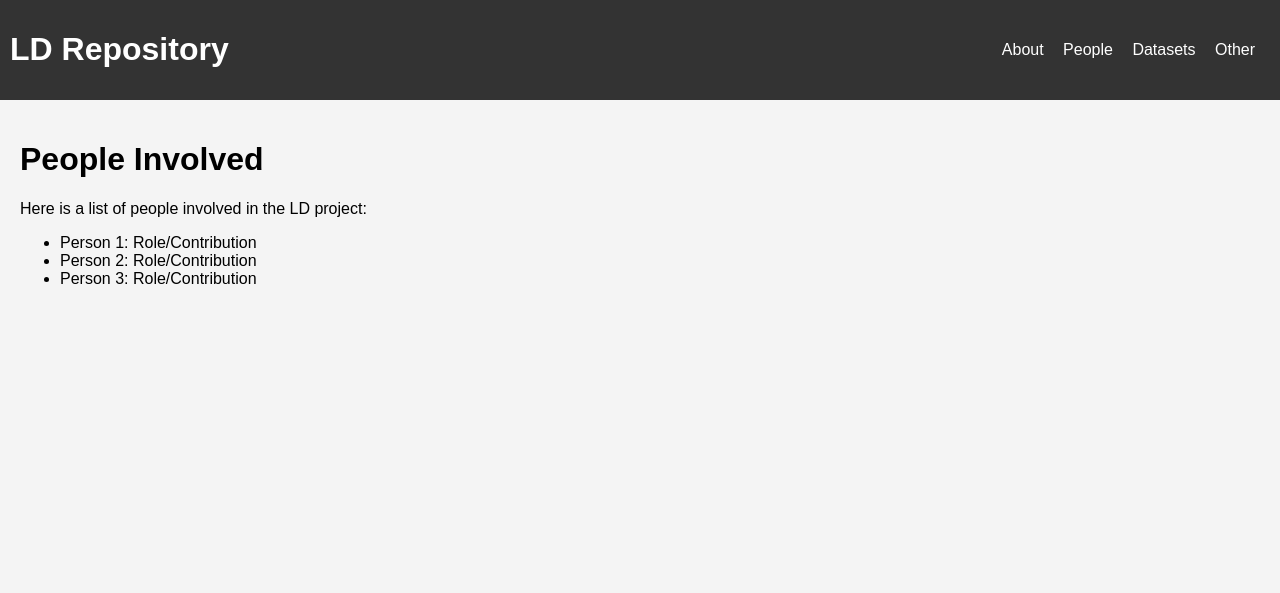
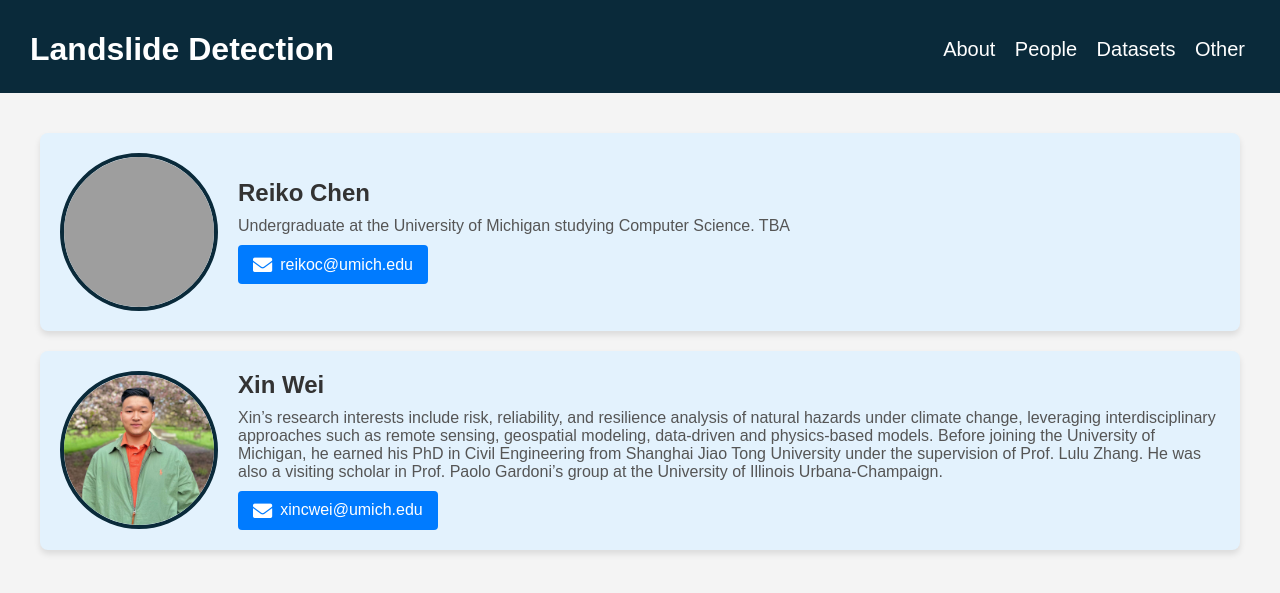
Before and after one commit to XinCalWEI/landslide-detection, a Jekyll site: the page built from people.md, in a window 1280 px wide. Shown: the top 593 px of the page. Built offline with Jekyll 4.4.1, drawn with Linux system fonts in a browser that asks for light colours; grey boxes are pictures that could not be loaded.

Commit message:
edited people page

```diff
--- a/_includes/header.html
+++ b/_includes/header.html
@@ -1,6 +1,6 @@
 <header>
     <div class="header-container">
-        <h1>LD Repository</h1>
+        <h1><a href="{{ '/' | absolute_url }}">Landslide Detection</a></h1>
         <nav>
             <ul>
                 <li><a href="{{ '/' | absolute_url }}">About</a></li>
--- a/_layouts/default.html
+++ b/_layouts/default.html
@@ -3,7 +3,7 @@
 <head>
     <meta charset="UTF-8">
     <meta name="viewport" content="width=device-width, initial-scale=1.0">
-    <title>{{ page.title }} - LD Repository</title>
+    <title>{{ page.title }} | Landslide Detection</title>
     <link rel="stylesheet" href="{{ '/css/style.css' | absolute_url }}">
 </head>
 <body>
--- a/css/style.css
+++ b/css/style.css
@@ -5,16 +5,26 @@ body {
     padding: 0;
 }
 
+/* Header */
+
 header {
-    background-color: #333;
+    background-color: #0A2A3A;
     color: white;
-    padding: 10px;
+    padding-top: 10px;
+    padding-bottom: 3px;
+    padding-left: 30px;
+    padding-right: 20px;
 }
 
 .header-container {
     display: flex;
     justify-content: space-between;
     align-items: center;
+}
+
+h1 a {
+    color: white;
+    text-decoration: none;
 }
 
 nav ul {
@@ -25,12 +35,36 @@ nav ul {
 nav ul li {
     display: inline;
     margin-right: 15px;
+    font-size: 1.25rem;
 }
 
 nav ul li a {
     color: white;
     text-decoration: none;
 }
+
+nav ul li a {
+    color: white;
+    text-decoration: none;
+    position: relative;
+    display: inline-block;
+}
+
+nav ul li a::after {
+    content: '';
+    position: absolute;
+    width: 0;
+    height: 2px;
+    background-color: white;
+    left: 0;
+    bottom: -2px;
+    transition: width 0.3s ease-in-out;
+}
+
+nav ul li a:hover::after {
+    width: 100%;
+}
+
 
 main {
     padding: 20px;
@@ -39,3 +73,83 @@ main {
 h1, h2 {
     font-size: 2rem;
 }
+
+
+/* People */
+.staff-page {
+    display: flex;
+    flex-direction: column;
+    gap: 20px;
+    padding: 20px;
+}
+
+.staff-member {
+    padding: 20px;
+    border-radius: 8px;
+    display: flex;
+    flex-direction: column;
+    box-shadow: 0 4px 6px rgba(0, 0, 0, 0.1);
+    background-color: #e3f2fd;
+}
+
+/* .staff-member:nth-child(odd) {
+    background-color: #e3f2fd;
+} */
+
+/* .staff-member:nth-child(even) {
+    background-color: #ffecb3;
+} */
+
+.staff-content {
+    display: flex;
+    align-items: center;
+    gap: 20px;
+}
+
+/* .staff-content.reverse {
+    flex-direction: row-reverse;
+} */
+
+.staff-description {
+    flex: 1;
+    text-align: left;
+}
+
+.staff-description h2 {
+    margin: 0;
+    font-size: 1.5em;
+    color: #333;
+}
+
+.staff-description p {
+    margin: 10px 0;
+    color: #555;
+}
+
+.staff-description .email-button {
+    display: inline-flex;
+    align-items: center;
+    gap: 8px;
+    background-color: #007BFF;
+    color: white;
+    padding: 10px 15px;
+    text-decoration: none;
+    border-radius: 4px;
+    transition: background-color 0.3s;
+}
+
+.staff-description .email-button:hover {
+    background-color: #0056b3;
+}
+
+.staff-description .email-button i {
+    font-size: 1.2em;
+}
+
+img {
+    width: 150px;
+    height: 150px;
+    object-fit: cover;
+    border-radius: 50%;
+    border: 4px solid #0A2A3A;
+}
--- a/people.md
+++ b/people.md
@@ -2,11 +2,32 @@
 layout: default
 title: People
 ---
+<link href="https://cdnjs.cloudflare.com/ajax/libs/font-awesome/5.15.4/css/all.min.css" rel="stylesheet">
 
-# People Involved
-
-Here is a list of people involved in the LD project:
-
-- Person 1: Role/Contribution
-- Person 2: Role/Contribution
-- Person 3: Role/Contribution
+<div class="staff-page">
+    <div class="staff-member">
+        <div class="staff-content">
+            <img src="img/Reiko Chen-2.jpg" alt="Reiko Chen">
+            <div class="staff-description">
+                <h2>Reiko Chen</h2>
+                <p>Undergraduate at the University of Michigan studying Computer Science. TBA</p>
+                <a href="mailto:reikoc@umich.edu" class="email-button">
+                    <i class="fa fa-envelope"></i> reikoc@umich.edu
+                </a>
+            </div>
+        </div>
+    </div>
+    <div class="staff-member">
+        <div class="staff-content">
+            <img src="img/Wei-X-headshot-768x768.jpg" alt="Xin Wei">
+            <div class="staff-description">
+                <h2>Xin Wei</h2>
+                <p>Xin’s research interests include risk, reliability, and resilience analysis of natural hazards under climate change, leveraging interdisciplinary approaches such as remote sensing, geospatial modeling, data-driven and physics-based models. Before joining the University of Michigan, he earned his PhD in Civil Engineering from Shanghai Jiao Tong University under the supervision of Prof. Lulu Zhang. He was also a visiting scholar in Prof. Paolo Gardoni’s group at the University of Illinois Urbana-Champaign.</p>
+                <a href="mailto:xincwei@umich.edu" class="email-button">
+                    <i class="fa fa-envelope"></i> xincwei@umich.edu
+                </a>
+            </div>
+        </div>
+    </div>
+    <!-- Add more staff-member sections as needed -->
+</div>
```
Also changed, not shown: datasets.md (+1 -7 lines), index.md (+1 -3 lines), img/Wei-X-headshot-768x768.jpg (added), 10 other files.
